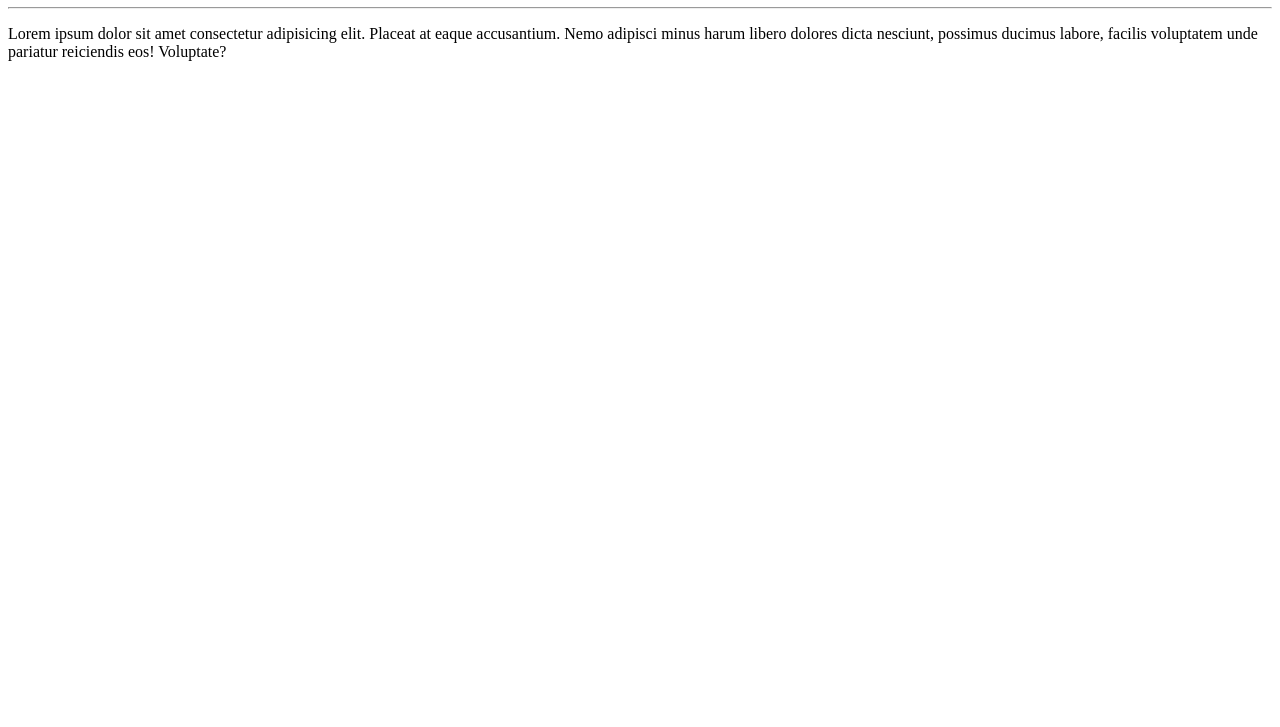
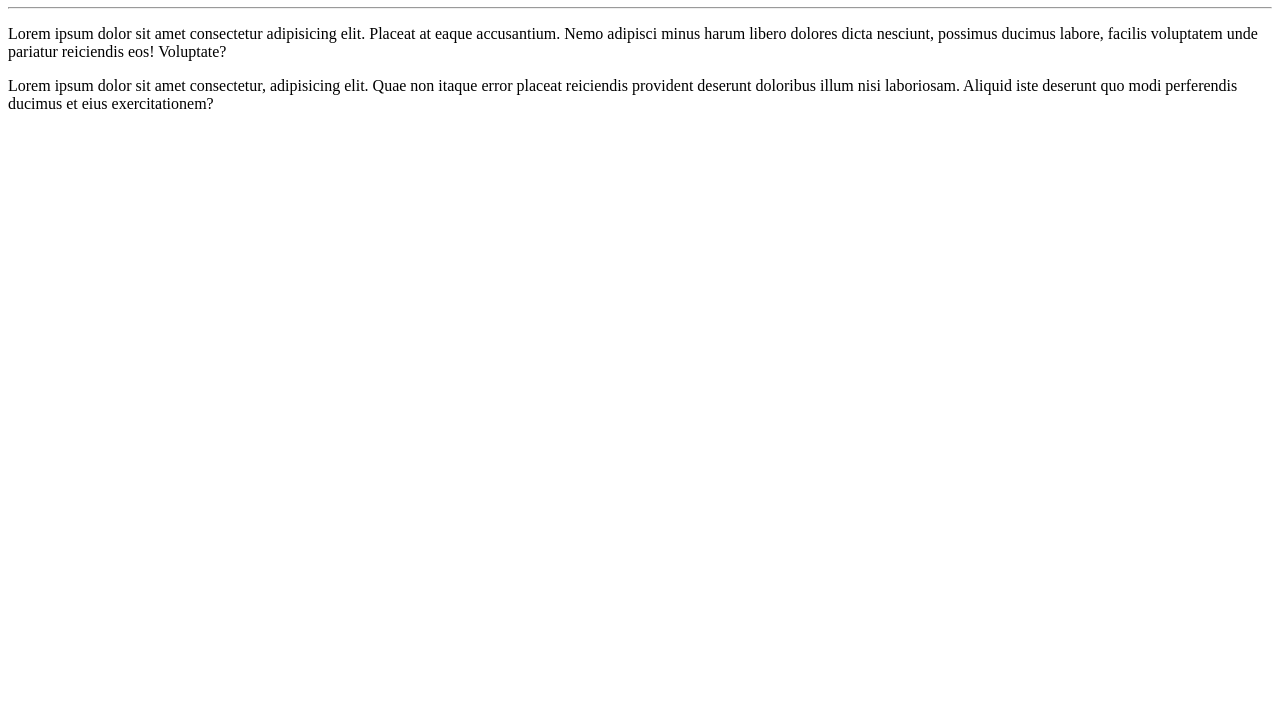
Before and after one commit to Bernardo0209/hello-world, a plain HTML site: page siteexemplo/index.html in a window 1280 px wide. Shown: the part 73-800 px from the top of the page. Drawn offline with Linux system fonts and the light colour scheme.

Commit message:
segundo lorem

```diff
--- a/siteexemplo/index.html
+++ b/siteexemplo/index.html
@@ -12,5 +12,6 @@
     <hr>
     <p>Lorem ipsum dolor sit amet consectetur adipisicing elit. Placeat at eaque accusantium. Nemo adipisci minus harum libero dolores dicta nesciunt, possimus ducimus labore, facilis voluptatem unde pariatur reiciendis eos! Voluptate?</p>
 
+    <p>Lorem ipsum dolor sit amet consectetur, adipisicing elit. Quae non itaque error placeat reiciendis provident deserunt doloribus illum nisi laboriosam. Aliquid iste deserunt quo modi perferendis ducimus et eius exercitationem?</p>
 </body>
 </html>
```
